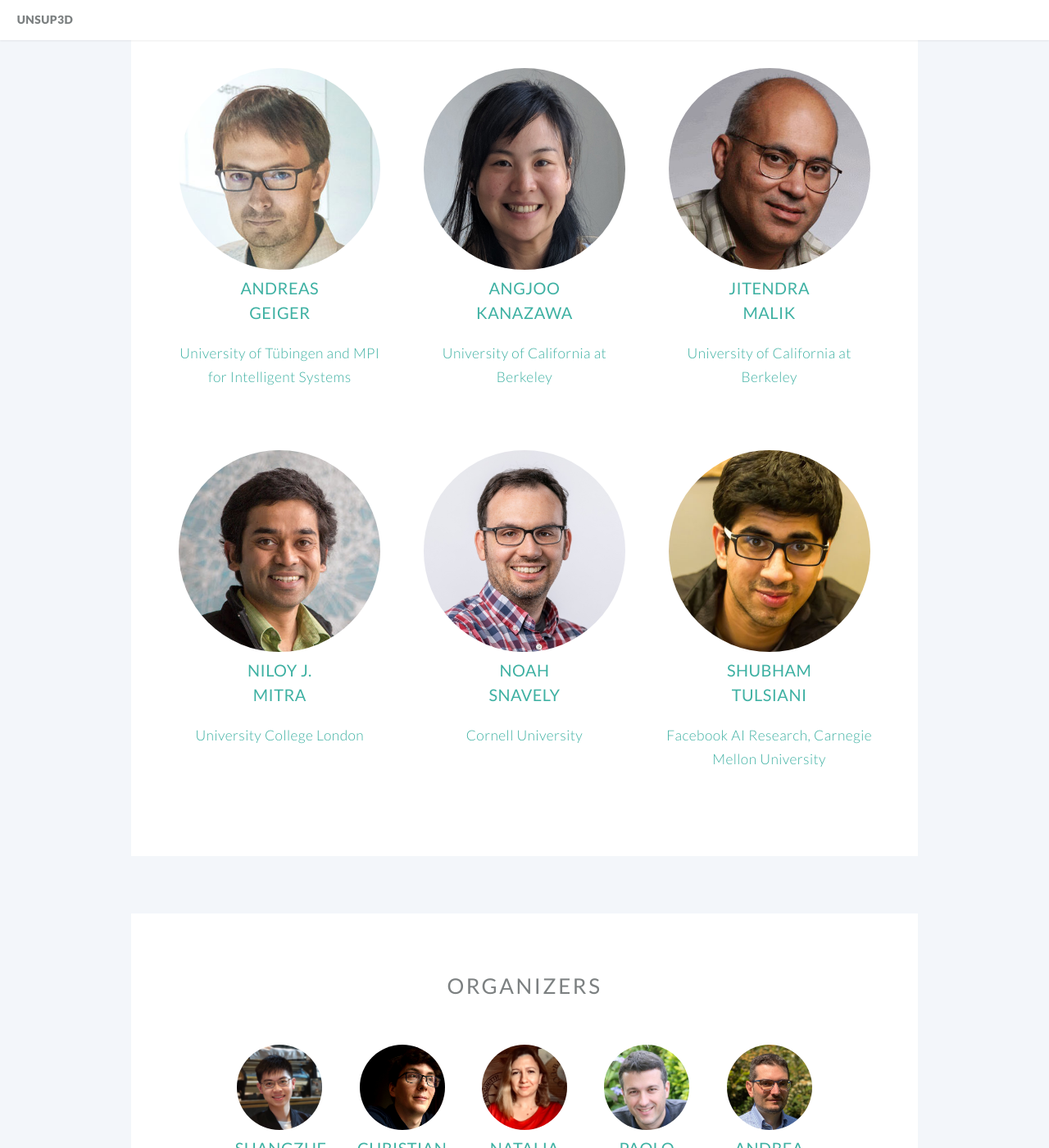
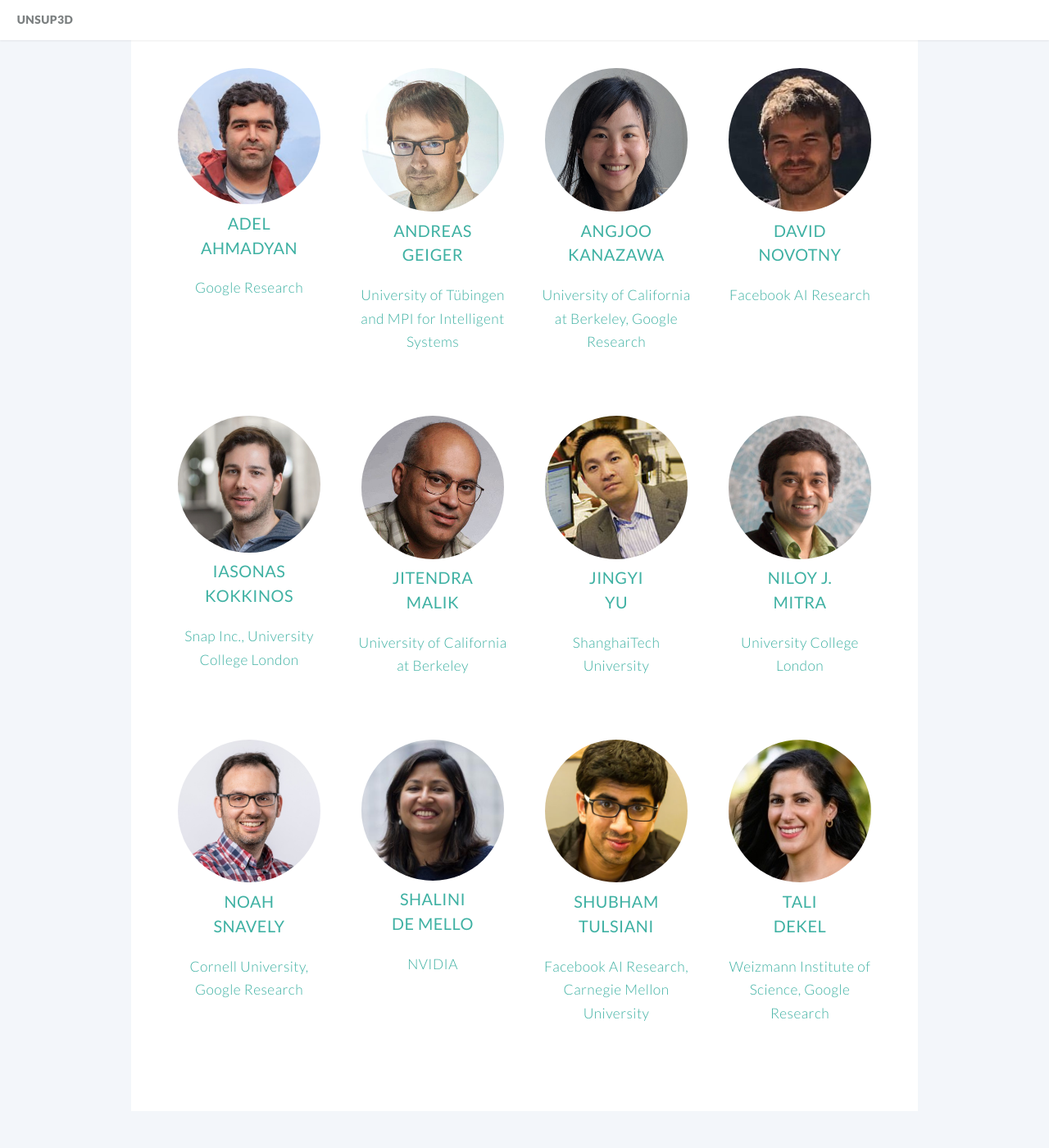
Before and after one commit to unsup3d/unsup3d.github.io, a Jekyll site: the page built from index.html, in a window 1280 px wide and 1400 px high, scrolled down 2021 px. Shown: the whole window at 82% size. Built offline with Jekyll 4.4.1, drawn with Linux system fonts in a browser that asks for light colours.

Commit message:
added more speakers

```diff
--- a/index.html
+++ b/index.html
@@ -52,114 +52,168 @@ banner: images/banner.jpg
   <!-- Three -->
   <section class="wrapper style3 container special" id="speakers">
     <header class="major">
-      <h2><strong>Speakers (more to come)</strong></h2>
+      <h2><strong>Speakers</strong></h2>
     </header>
     <div class="row">
-      <div class="4u">
+      <div class="3u">
+        <a href="https://adel.ac/" target="_blank">
+          <section>
+            <img class="image-circle" src="images/aa.jpg" alt="Adel Ahmadyan" />
+            <header>
+              <h3>
+                <strong>Adel<br />Ahmadyan</strong>
+              </h3>
+            </header>
+            <p>Google Research</p>
+          </section>
+        </a>
+      </div>
+      <div class="3u">
         <a href="http://www.cvlibs.net/" target="_blank">
           <section>
-            <img class="image-circle" src="images/ag.jpg" alt="" />
+            <img class="image-circle" src="images/ag.jpg" alt="Andreas Geiger" />
             <header>
               <h3>
-                <strong
-                  >Andreas<br />
-                  Geiger</strong
-                >
+                <strong>Andreas<br />Geiger</strong>
               </h3>
             </header>
             <p>University of Tübingen and MPI for Intelligent Systems</p>
           </section>
         </a>
       </div>
-      <div class="4u">
+      <div class="3u">
         <a href="https://people.eecs.berkeley.edu/~kanazawa/" target="_blank">
           <section>
-            <img class="image-circle" src="images/ak.jpg" alt="" />
+            <img class="image-circle" src="images/ak.jpg" alt="Angjoo Kanazawa" />
             <header>
               <h3>
-                <strong
-                  >Angjoo<br />
-                  Kanazawa</strong
-                >
+                <strong>Angjoo<br />Kanazawa</strong>
+              </h3>
+            </header>
+            <p>University of California at Berkeley, Google Research</p>
+          </section>
+        </a>
+      </div>
+      <div class="3u">
+        <a href="https://www.robots.ox.ac.uk/~david/" target="_blank">
+          <section>
+            <img class="image-circle" src="images/dn.jpg" alt="David Novotny" />
+            <header>
+              <h3>
+                <strong>David<br />Novotny</strong>
+              </h3>
+            </header>
+            <p>Facebook AI Research</p>
+          </section>
+        </a>
+      </div>
+    </div>
+
+    <div class="row">
+      <div class="3u">
+        <a href="http://www0.cs.ucl.ac.uk/staff/I.Kokkinos/" target="_blank">
+          <section>
+            <img class="image-circle" src="images/ik.jpg" alt="Iasonas Kokkinos" />
+            <header>
+              <h3>
+                <strong>Iasonas<br />Kokkinos</strong>
+              </h3>
+            </header>
+            <p>Snap Inc., University College London</p>
+          </section>
+        </a>
+      </div>
+      <div class="3u">
+        <a href="http://people.eecs.berkeley.edu/~malik/" target="_blank">
+          <section>
+            <img class="image-circle" src="images/jm.jpg" alt="Jitendra Malik" />
+            <header>
+              <h3>
+                <strong>Jitendra<br />Malik</strong>
               </h3>
             </header>
             <p>University of California at Berkeley</p>
           </section>
         </a>
       </div>
-      <div class="4u">
-        <a
-          href="http://people.eecs.berkeley.edu/~malik/"
-          target="_blank"
-          class="image"
-        >
+      <div class="3u">
+        <a href="http://www.yu-jingyi.com/cv/" target="_blank">
           <section>
-            <img
-              class="image-circle"
-              src="images/jm.jpg"
-              alt=""
-              style="border-radius: 50%"
-            />
+            <img class="image-circle" src="images/jy.jpg" alt="Jingyi Yu" />
             <header>
               <h3>
-                <strong
-                  >Jitendra<br />
-                  Malik</strong
-                >
+                <strong>Jingyi<br />Yu</strong>
               </h3>
             </header>
-            <p>University of California at Berkeley</p>
+            <p>ShanghaiTech University</p>
+          </section>
+        </a>
+      </div>
+      <div class="3u">
+        <a href="http://www0.cs.ucl.ac.uk/staff/n.mitra/" class="image">
+          <section>
+            <img class="image-circle" src="images/nm.jpg" alt="Niloy J. Mitra" />
+            <header>
+              <h3>
+                <strong>Niloy J.<br />Mitra</strong>
+              </h3>
+            </header>
+            <p>University College London</p>
           </section>
         </a>
       </div>
     </div>
 
     <div class="row">
-      <div class="4u">
-        <a href="http://www0.cs.ucl.ac.uk/staff/n.mitra/" class="image">
+      <div class="3u">
+        <a href="https://www.cs.cornell.edu/~snavely/" class="image">
           <section>
-            <img class="image-circle" src="images/nm.jpg" alt="" />
+            <img class="image-circle" src="images/ns.jpg" alt="Noah Snavely" />
             <header>
               <h3>
-                <strong
-                  >Niloy J.<br />
-                  Mitra</strong
-                >
+                <strong>Noah<br />Snavely</strong>
               </h3>
             </header>
-            <p>University College London</p>
+            <p>Cornell University, Google Research</p>
           </section>
         </a>
       </div>
-      <div class="4u">
-        <a href="https://www.cs.cornell.edu/~snavely/" class="image">
+      <div class="3u">
+        <a href="https://research.nvidia.com/person/shalini-gupta" target="_blank">
           <section>
-            <img class="image-circle" src="images/ns.jpg" alt="" />
+            <img class="image-circle" src="images/sd.jpg" alt="Shalini De Mello" />
             <header>
               <h3>
-                <strong
-                  >Noah<br />
-                  Snavely</strong
-                >
+                <strong>Shalini<br />De Mello</strong>
               </h3>
             </header>
-            <p>Cornell University</p>
+            <p>NVIDIA</p>
           </section>
         </a>
       </div>
-      <div class="4u">
+      <div class="3u">
         <a href="https://shubhtuls.github.io/" class="image">
           <section>
-            <img class="image-circle" src="images/st.jpg" alt="" />
+            <img class="image-circle" src="images/st.jpg" alt="Shubham Tulsiani" />
             <header>
               <h3>
-                <strong
-                  >Shubham<br />
-                  Tulsiani</strong
-                >
+                <strong>Shubham<br />Tulsiani</strong>
               </h3>
             </header>
             <p>Facebook AI Research, Carnegie Mellon University</p>
+          </section>
+        </a>
+      </div>
+      <div class="3u">
+        <a href="https://www.weizmann.ac.il/math/dekel/" target="_blank">
+          <section>
+            <img class="image-circle" src="images/td.jpg" alt="Tali Dekel" />
+            <header>
+              <h3>
+                <strong>Tali<br />Dekel</strong>
+              </h3>
+            </header>
+            <p>Weizmann Institute of Science, Google Research</p>
           </section>
         </a>
       </div>
```
Also changed, not shown: images/aa.jpg (added), images/dn.jpg (added), images/ik.jpg (added), images/jy.jpg (added), images/sd.jpg (added), images/td.jpg (added).
